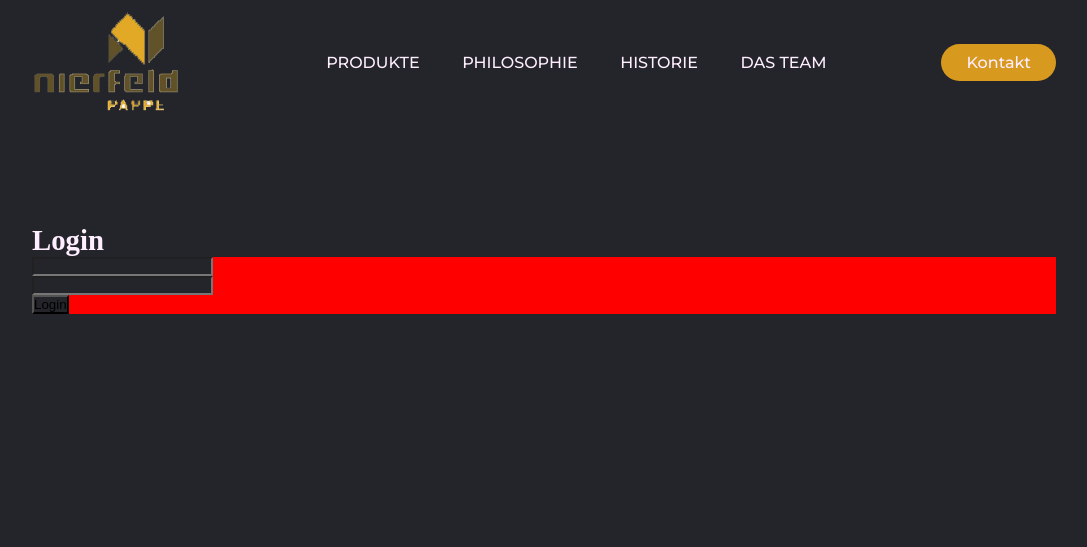
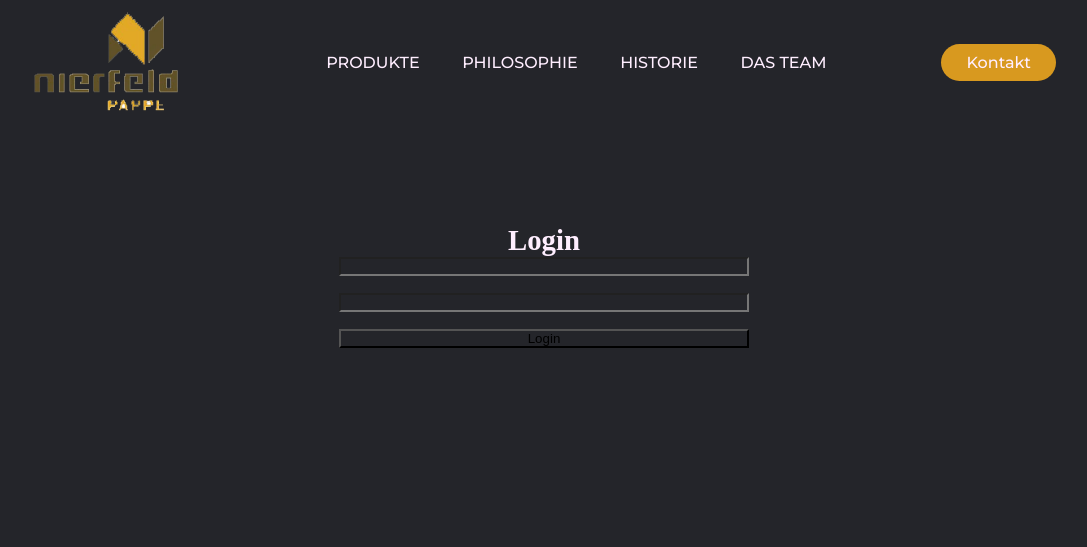
Before and after one commit to BukkitGerman/ITA-F_Pappen_Fabrik_Nierfeld, a PHP site: page /index.php?p=login in a window 1280 px wide. Shown: the top 547 px of the page, without its empty margins (96-1183 px from the left). Run offline with PHP 8.4, Linux system fonts and the light colour scheme; data that the repository does not hold is empty; style sheets or scripts are compiled from the project's sources.

Commit message:
Change CSS, center Login Form in Page

```diff
--- a/css/login.css
+++ b/css/login.css
@@ -1,7 +1,18 @@
-form.login {
-  margin: auto;
-  position: absolute;
-  min-width: 80vw;
-  background-color: red; }
+.outer-login {
+  margin-left: auto;
+  margin-right: auto;
+  display: flex;
+  justify-content: center;
+  max-width: 40vw;
+  max-height: 40vh; }
+  .outer-login form.login {
+    margin: auto;
+    display: flex;
+    flex-direction: column;
+    justify-content: center;
+    min-width: 80%;
+    min-height: 80%; }
+    .outer-login form.login h1 {
+      text-align: center; }
 
 /*# sourceMappingURL=login.css.map */
--- a/css/login.sass
+++ b/css/login.sass
@@ -1,6 +1,18 @@
 
-form.login
-	margin: auto
-	position: relative
-	min-width: 80vw
-	background-color: red
+
+.outer-login
+	margin-left: auto
+	margin-right: auto
+	display: flex
+	justify-content: center
+	max-width: 40vw
+	max-height: 40vh
+	form.login
+		margin: auto
+		display: flex
+		flex-direction: column
+		justify-content: center
+		min-width: 80%
+		min-height: 80%
+		h1
+			text-align: center
--- a/templates/login.php
+++ b/templates/login.php
@@ -1,12 +1,14 @@
 <?php
 function showLogin(){
 	echo "
+	<div class='outer-login'>
 		<form class='login' method='POST' action='/?p=admin'>
 			<h1>Login</h1>
 			<input type='text' name='username'/><br/>
 			<input type='password' name='password'/><br/>
 			<input type='submit' name='submit' value='Login'><br/>
 		</form>
+	</div>
 	";
 }
 
```
Also changed, not shown: 1 other file. Lines whose indentation alone changed are shown as unchanged.
